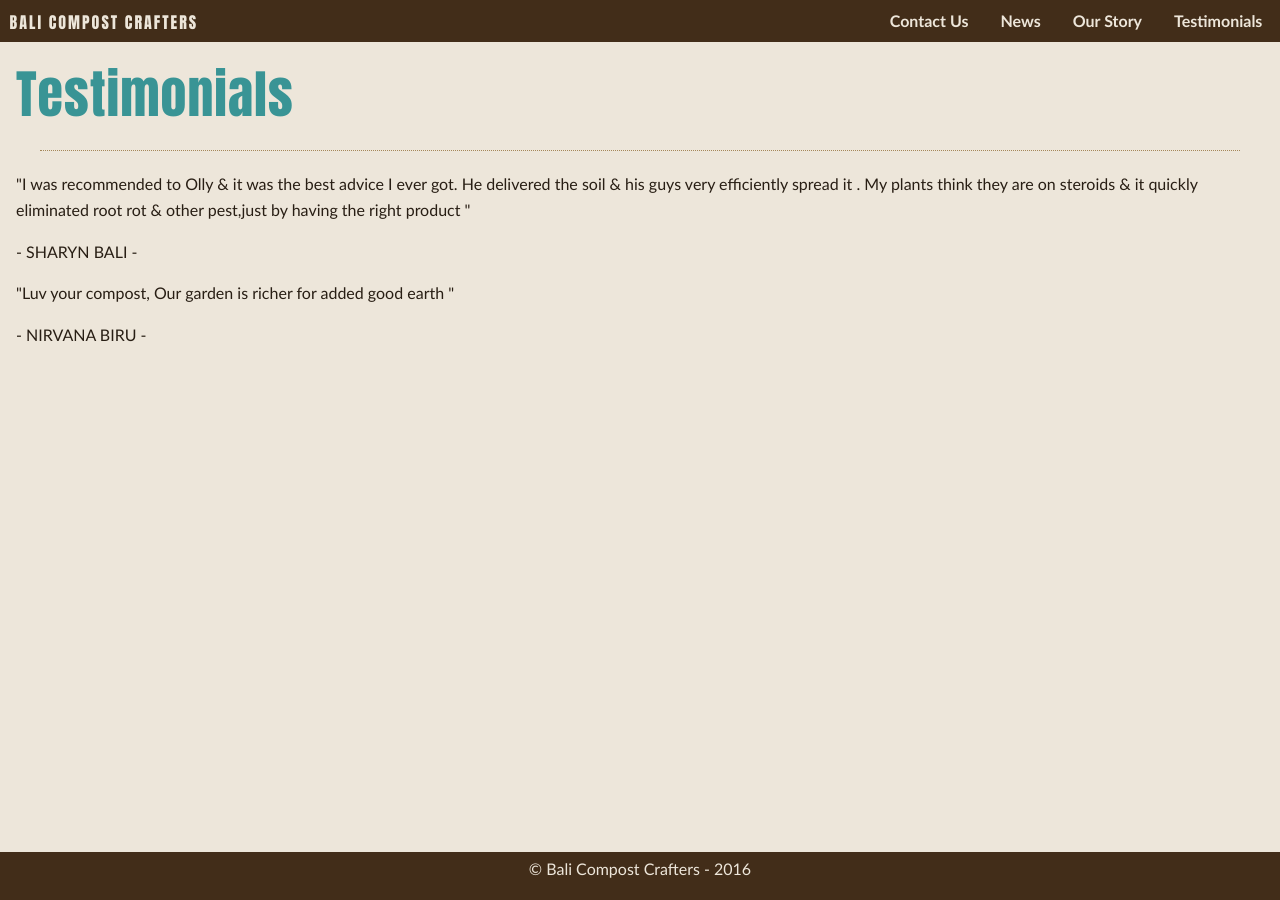
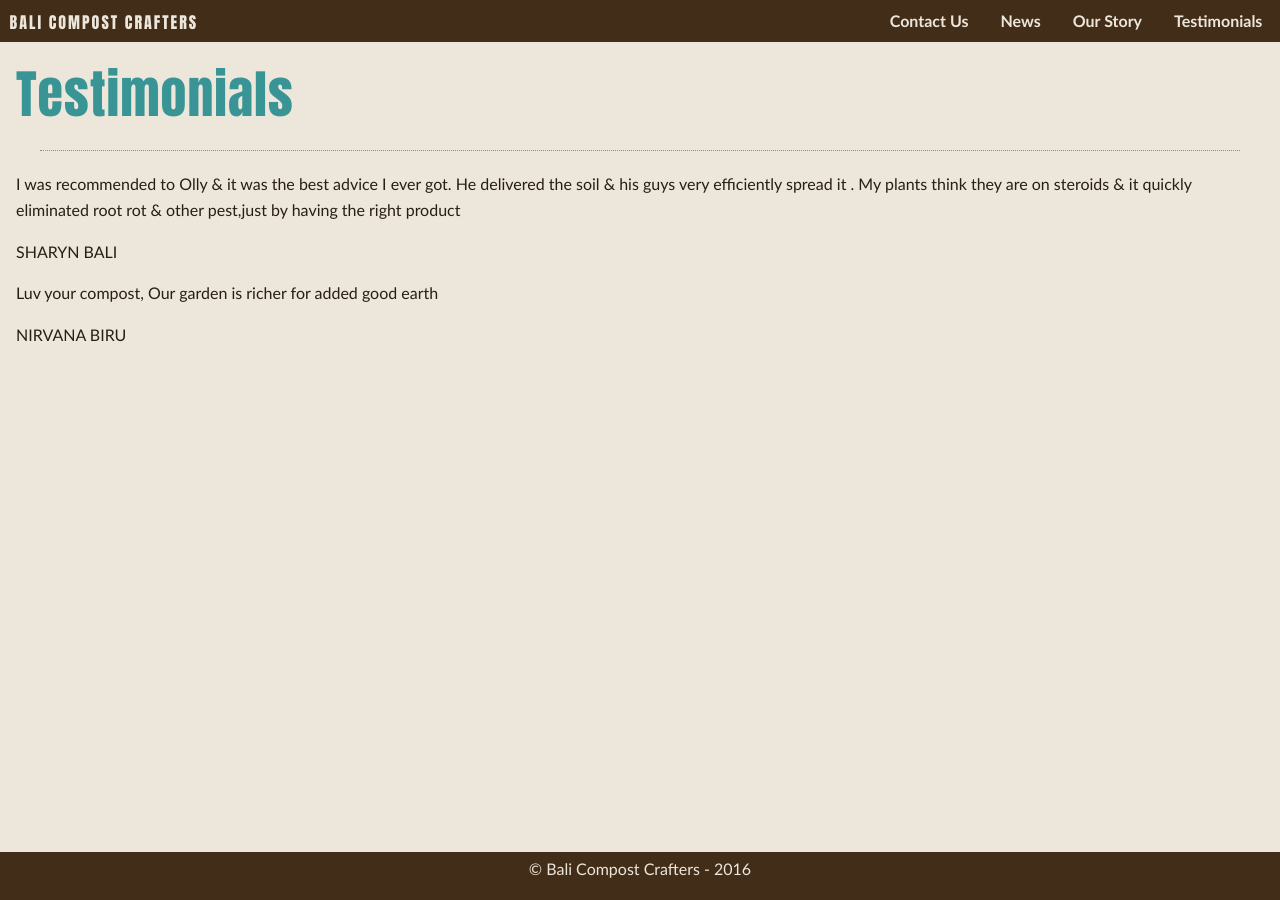
Before and after one commit to bali-compost-crafters/bali-compost-crafters.github.io, a Jekyll site: the page built from testimonials.md, in a window 1280 px wide. Built offline with Jekyll 4.4.1, drawn with Linux system fonts in a browser that asks for light colours; nearby versions of some CDN libraries; comment, search, counter and statistics services are not loaded.

Commit message:
Update testimonials.md

```diff
--- a/testimonials.md
+++ b/testimonials.md
@@ -4,6 +4,6 @@ layout: default
 ---
 
 {% for t in site.data.testimonial limit:2 %}
-<p>"{{ t.testimonial }}"</p>
- <p>- {{ t.author | upcase }} -</p>
+{{ t.testimonial }}
+{{ t.author | upcase }}
 {% endfor %}
```
